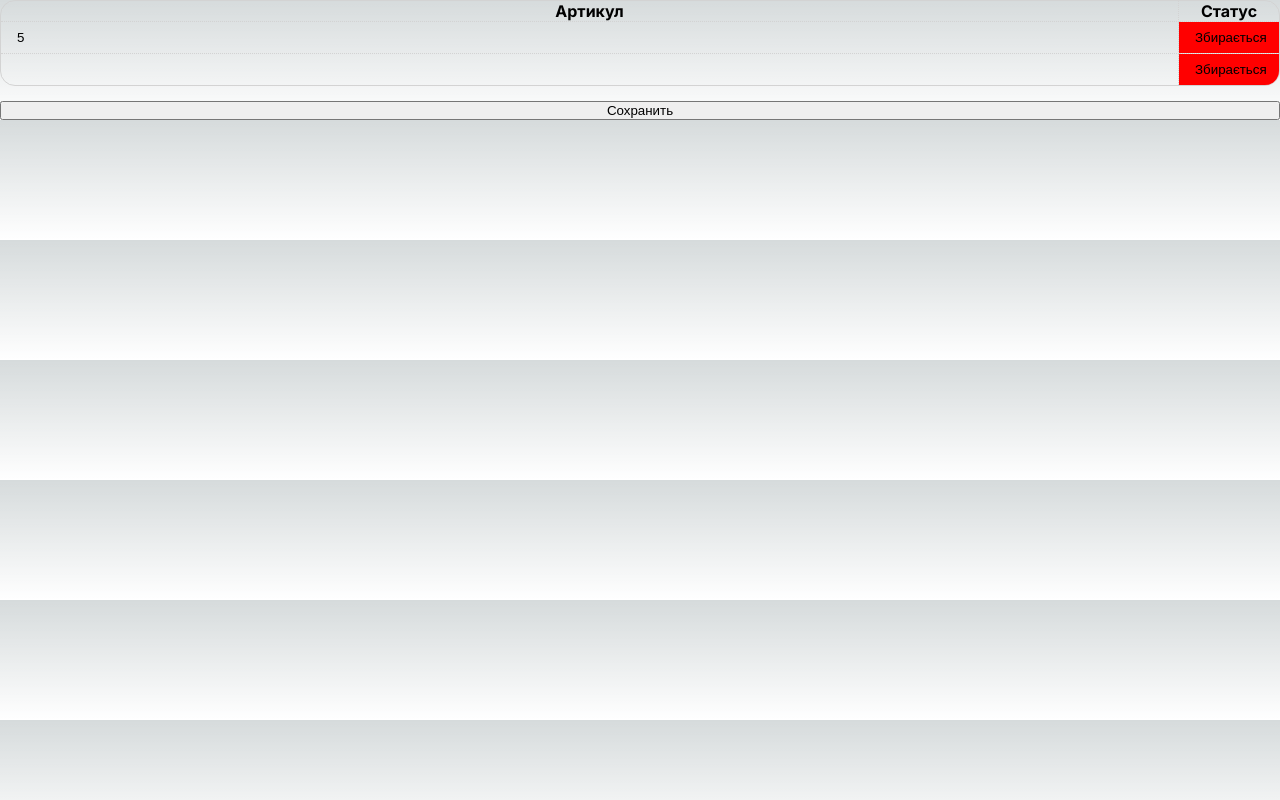
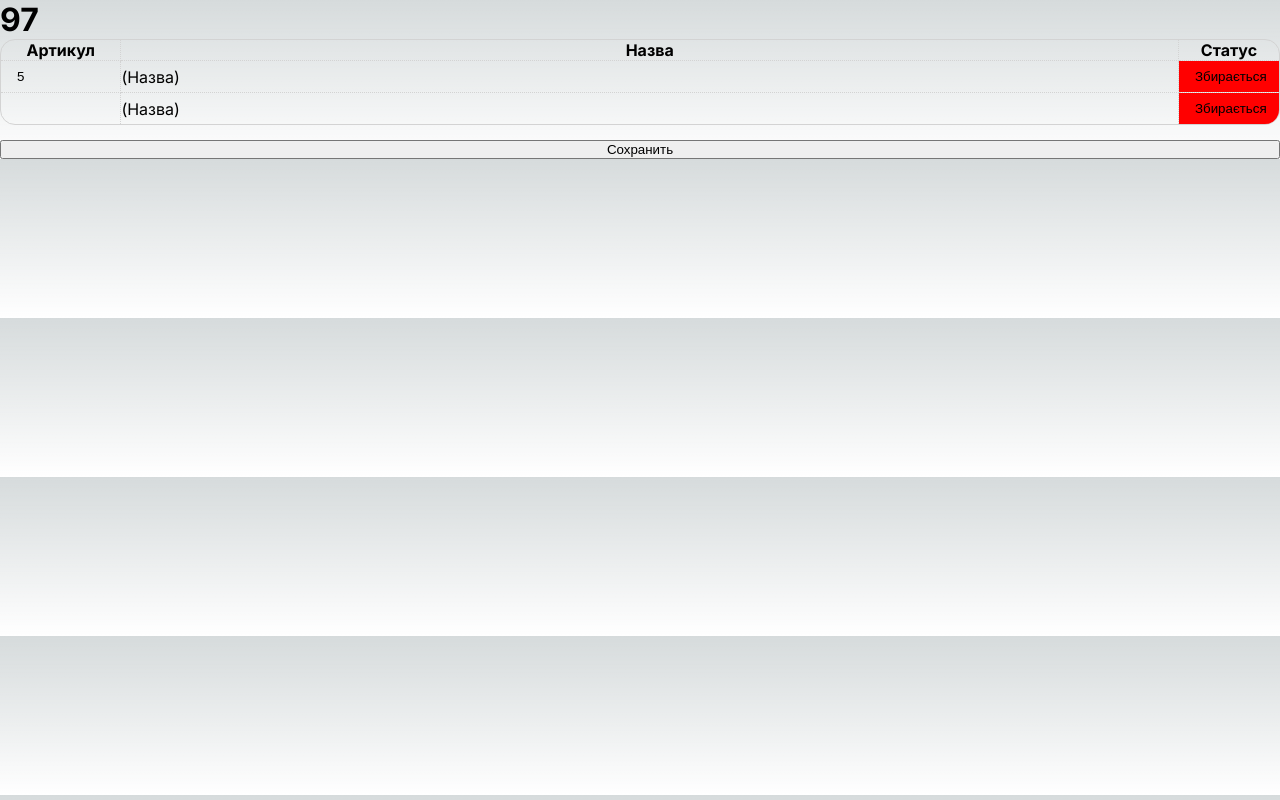
Before and after one commit to furry-dev/MiniMax-Article-Service, a Next.js app: page /invoice/new in a window 1280 px wide. Both pictures are taken after typing "5" into the empty fields and a click on the button "Сохранить". Built offline with nearby package versions, Linux system fonts and the light colour scheme.

Commit message:
Add test id on save and add name column

```diff
--- a/src/components/screens/Invoice/Invoice.module.sass
+++ b/src/components/screens/Invoice/Invoice.module.sass
@@ -19,8 +19,6 @@
         border-bottom: 1px dotted lightgray
         border-right: 1px dotted lightgray
 
-        width: 100%
-
         &:last-child
           border-right: none
 
--- a/src/components/screens/Invoice/Invoice.tsx
+++ b/src/components/screens/Invoice/Invoice.tsx
@@ -17,6 +17,7 @@ export interface InvoiceEntity {
 
 
 export default function Invoice({invoice}: { invoice: InvoiceEntity }) {
+    const [invoiceId, setInvoiceId] = useState(invoice._id)
     const [editedNames, setEditedNames] = useState<ArticleEntity[]>(invoice.articles)
 
     const handleNameChange = (index: number, e: ChangeEvent<HTMLInputElement>) => {
@@ -50,6 +51,8 @@ export default function Invoice({invoice}: { invoice: InvoiceEntity }) {
         try {
             if (invoice._id === "new") {
 
+                setInvoiceId(Math.floor(Math.random() * (99 - 10 + 1) + 10).toString())
+
                 console.log("adding new invoice", names)
 
             } else {
@@ -64,12 +67,20 @@ export default function Invoice({invoice}: { invoice: InvoiceEntity }) {
 
     return (
         <main>
+            {invoiceId !== "new" && <h1>{invoiceId}</h1>}
             <form className={styles.form} onSubmit={submitHandler} onKeyDown={onKeyDown}>
                 <div className={styles.tableContainer}>
                     <table className={styles.namesTable}>
+                        <colgroup>
+                            <col span={1} style={{width: "120px"}}/>
+                            <col span={1} style={{width: "calc(100vw - 220px)"}}/>
+                            <col span={1} style={{width: "100px"}}/>
+                        </colgroup>
+
                         <thead>
                             <tr>
                                 <th>Артикул</th>
+                                <th>Назва</th>
                                 <th>Статус</th>
                             </tr>
                         </thead>
@@ -85,6 +96,9 @@ export default function Invoice({invoice}: { invoice: InvoiceEntity }) {
                                         />
                                     </td>
                                     <td>
+                                    (Назва)
+                                    </td>
+                                    <td>
                                         <StatusBtn/>
                                     </td>
                                 </tr>
```
